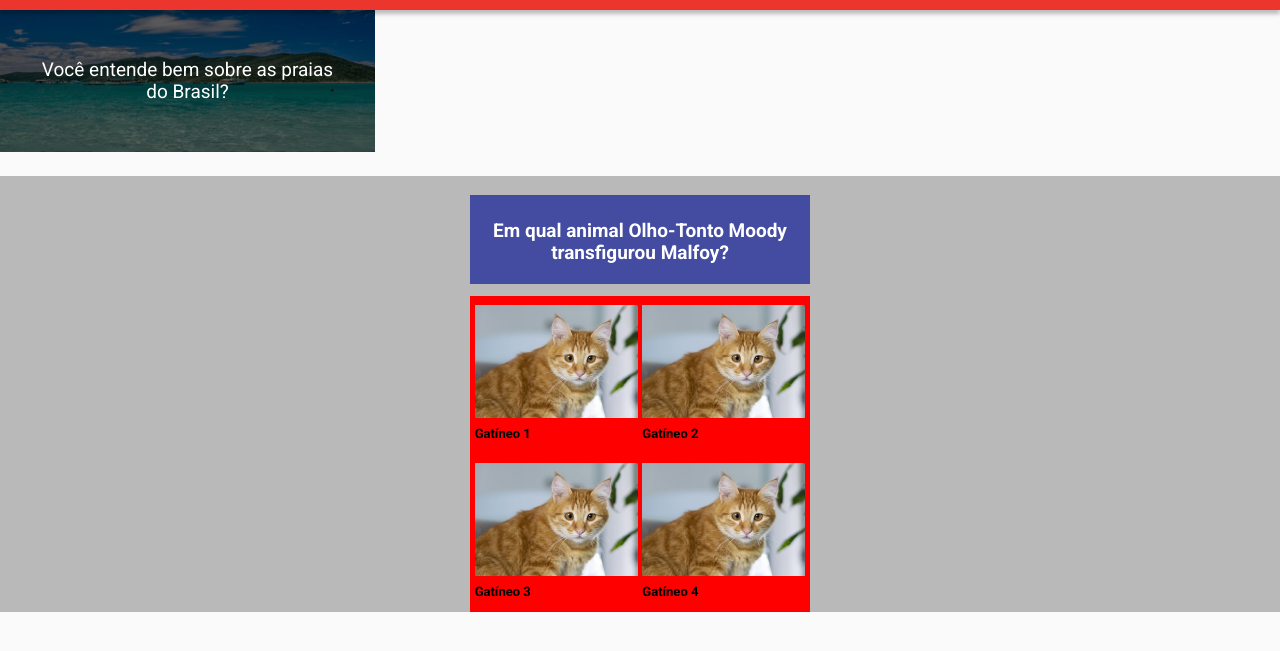
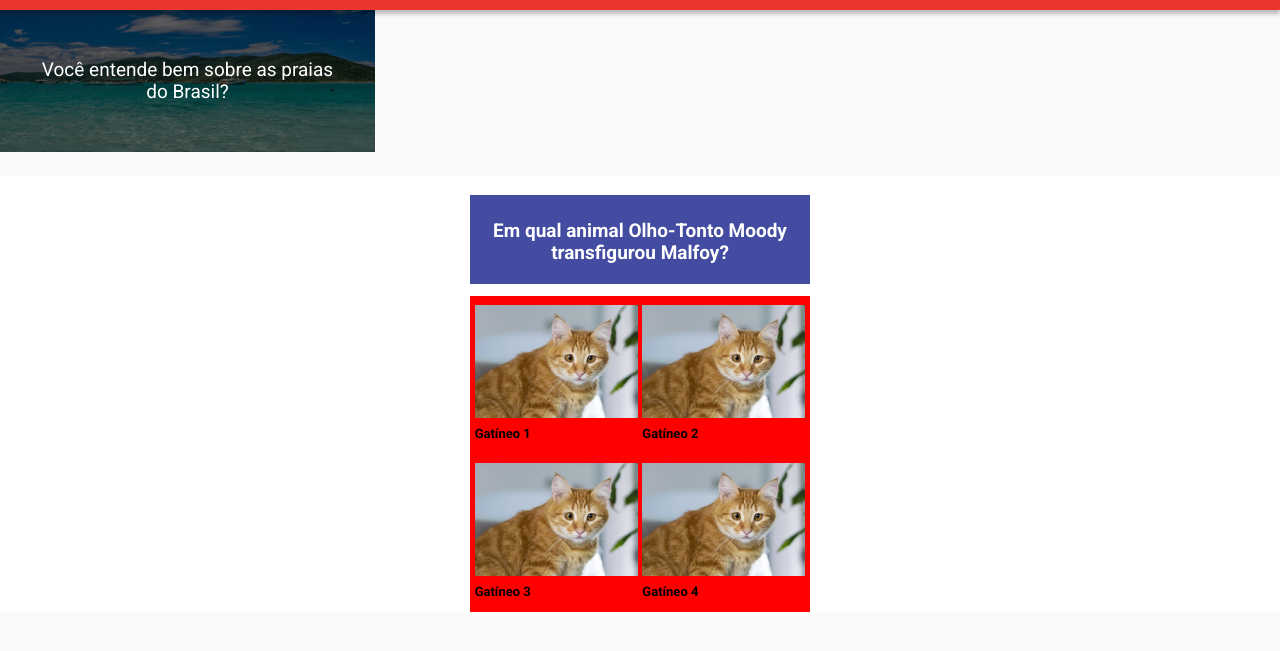
Before and after one commit to victorHL99/projeto6-buzzquiz, a plain HTML site: page index.html in a window 1280 px wide. Both pictures are taken after a click on the element 188 px from the left and 438 px from the top of the page. Shown: the part 59-710 px from the top of the page. Drawn offline with nearby package versions, Linux system fonts and the light colour scheme; no server answers.

```diff
--- a/styles/stylesSC1.css
+++ b/styles/stylesSC1.css
@@ -202,8 +202,8 @@ header>.titulo {
 .pergunta-quizz{
     width: 100vw;
     height: 436px;
-    background-color: #b9b9b9;
     margin-top:  24px;
+    background-color: #FFFFFF;
     display: flex;
     justify-content: center;
     flex-direction: column;
```
Also changed, not shown: JS/scriptSC2.js (+1 -7 lines).
